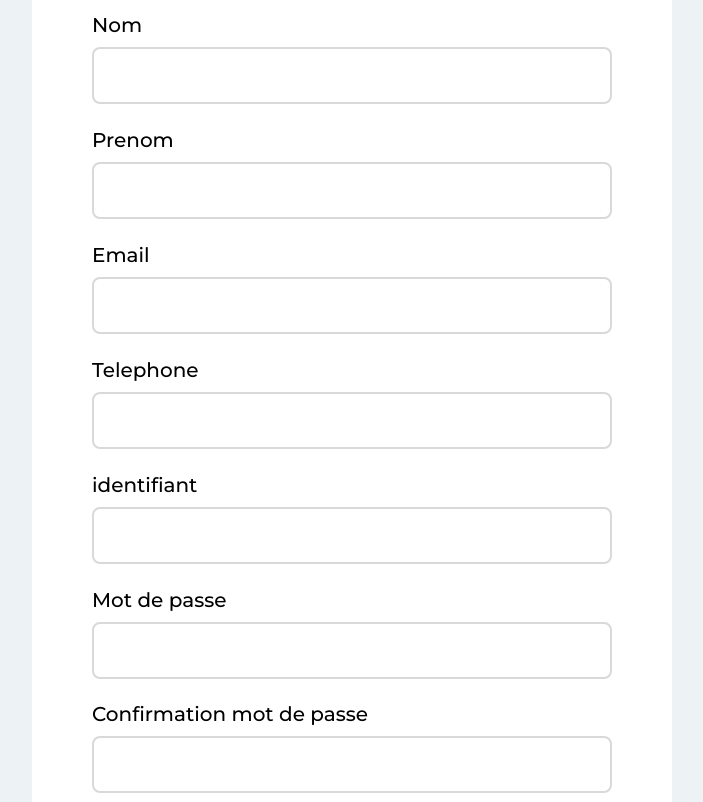
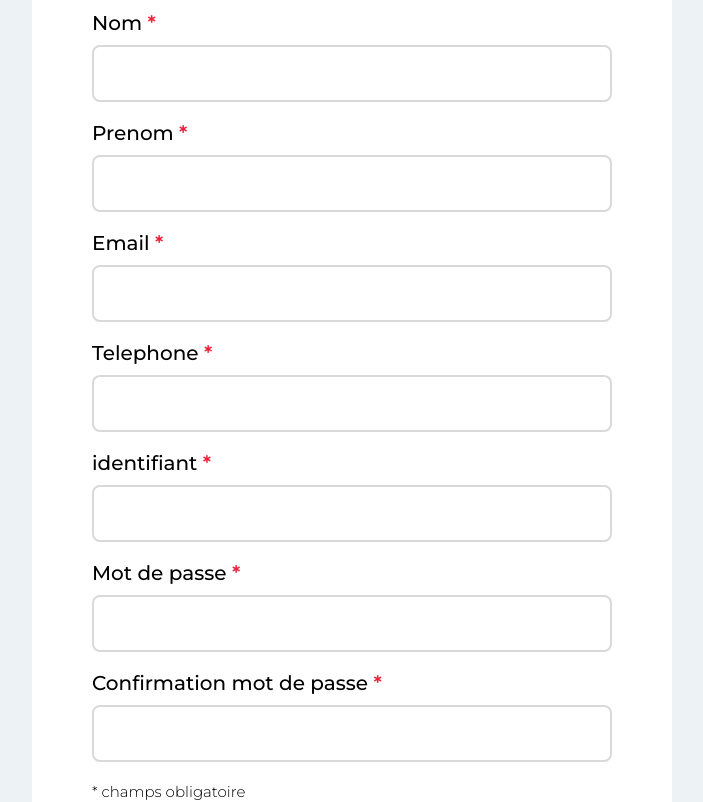
Before and after one commit to BastienCay/Front_IT_Formation, an Angular app in the folder IT_Formation/: page /inscription in a window 1280 px wide. Shown: the part 660-1462 px from the top of the page, without its empty margins (288-991 px from the left). Built offline with nearby package versions, Linux system fonts and the light colour scheme.

Commit message:
feat: :sparkles: Ajout Validator pour le formulaire

```diff
--- /dev/null
+++ b/IT_Formation/src/app/commons/Validators/telephone.validator.ts
@@ -0,0 +1,26 @@
+import { AbstractControl, ValidationErrors, ValidatorFn } from '@angular/forms';
+
+export function validTelephone(): ValidatorFn{
+
+    return (control:AbstractControl): ValidationErrors | null =>{
+
+      const value = control.value;
+
+      if (!value) {
+        return null;
+      }
+
+      let isNotNumericString = false;
+
+      for (let i = 0; i < value.length; i++) {
+        const char = value.charAt(i);
+        if (isNaN(Number(char))) {
+          isNotNumericString = true;
+          break;
+        }
+      }
+
+      return isNotNumericString ? {passwordNumeric:false}: null;
+    }
+
+}
--- a/IT_Formation/src/app/pages/page-inscription/formulaire-inscription/formulaire-inscription.component.css
+++ b/IT_Formation/src/app/pages/page-inscription/formulaire-inscription/formulaire-inscription.component.css
@@ -48,6 +48,13 @@ span{
   width: 520px;
 }
 
+#formulaire form p{
+  margin:0;
+  font-size: 15px;
+  font-weight: 300;
+  align-self: flex-start;
+}
+
 form div{
   display: flex;
   flex-direction: column;
@@ -68,10 +75,6 @@ form div{
   font-style: normal;
   font-weight: 500;
   line-height: normal;
-}
-
-.input-group input:hover{
-  border: 2px solid #EF233C;
 }
 
 button{
@@ -95,36 +98,6 @@ button:hover{
   cursor: pointer;
 }
 
-#zone_textarea{
-  display: flex;
-  flex-direction: column;
-}
-
-#zone_textarea label{
-  margin-bottom: 10px;
-  font-size: 20px;
-  font-style: normal;
-  font-weight: 500;
-  line-height: normal;
-}
-
-#zone_textarea textarea{
-  resize: none;
-  height: 200px;
-  padding: 5px;
-  border-radius: 8px;
-  border: 2px solid #D9D9D9;
-  color: black;
-  font-style: normal;
-  font-weight: 600;
-  line-height: normal;
-  font-family: "Montserrat";
-}
-
-#zone_textarea textarea:hover{
-  border: 2px solid #EF233C;
-}
-
 .cta{
   display: flex;
 }
--- a/IT_Formation/src/app/pages/page-inscription/formulaire-inscription/formulaire-inscription.component.html
+++ b/IT_Formation/src/app/pages/page-inscription/formulaire-inscription/formulaire-inscription.component.html
@@ -6,17 +6,17 @@
   <form [formGroup]="inscription" (ngSubmit)="onSubmit()">
       <!-- Désignation -->
       <div class="input-group">
-          <label class="label" for="nom"> Nom </label>
+          <label class="label" for="nom"> Nom <span>*</span></label>
           <input class="input" required type="text" formControlName="nom" id="nom"/>
           <!-- Si submitted est true et le champ désignation est INVALIDE -->
-          @if(submitted && !form['prenom'].valid){
+          @if(submitted && !form['nom'].valid){
               <span>* Nom Invalide</span>
           }
 
       </div>
 
       <div class="input-group">
-          <label class="label" for="prenom"> Prenom </label>
+          <label class="label" for="prenom"> Prenom <span>*</span></label>
           <input class="input" required type="text" formControlName="prenom" id="prenom"/>
           @if(submitted && !form['prenom'].valid){
               <span>* Prenom Invalide</span>
@@ -24,7 +24,7 @@
       </div>
 
       <div class="input-group">
-          <label class="label" for="email"> Email </label>
+          <label class="label" for="email"> Email <span>*</span></label>
           <input class="input" required type="email" formControlName="email" id="email"/>
           @if(submitted && !form['prenom'].valid){
               <span>* Email Invalide</span>
@@ -32,15 +32,15 @@
       </div>
 
       <div class="input-group">
-          <label class="label" for="tel"> Telephone </label>
+          <label class="label" for="tel"> Telephone <span>*</span></label>
           <input class="input" required type="tel" formControlName="telephone" id="tel"/>
-          @if(submitted && !form['prenom'].valid){
+          @if(submitted && !form['telephone'].valid){
               <span>* Telephone Invalide</span>
           }
       </div>
 
       <div class="input-group">
-        <label class="label" for="prenom"> identifiant </label>
+        <label class="label" for="prenom"> identifiant <span>*</span></label>
         <input class="input" required type="text" formControlName="identifiant" id="identifiant"/>
         @if(submitted && !form['identifiant'].valid){
             <span>* Identifiant Invalide</span>
@@ -48,23 +48,25 @@
       </div>
 
       <div class="input-group">
-        <label class="label" for="prenom"> Mot de passe </label>
+        <label class="label" for="prenom"> Mot de passe <span>*</span></label>
         <input class="input" required type="password" formControlName="motDePasse" id="motDePasse"/>
-        @if(submitted && !form['motDePasse'].valid && !form['motDePasseVerif'].valid){
+        @if(submitted && !form['motDePasse'].valid){
             <span>* Mot de passe Invalide</span>
         }
       </div>
 
       <div class="input-group">
-        <label class="label" for="prenom"> Confirmation mot de passe </label>
+        <label class="label" for="prenom"> Confirmation mot de passe <span>*</span></label>
         <input class="input" required type="password" formControlName="motDePasseVerif" id="motDePasseVerif"/>
-        @if(submitted && !form['motDePasseVerif'].valid && !form['motDePasse'].valid){
+        @if(submitted && !form['motDePasseVerif'].valid){
           <span>* Mot de passe Invalide</span>
         }
        </div>
 
+       <p>* champs obligatoire</p>
       <!-- Button -->
       <button type="submit">S'inscrire</button>
+
   </form>
 
 </div>
--- a/IT_Formation/src/app/pages/page-inscription/formulaire-inscription/formulaire-inscription.component.ts
+++ b/IT_Formation/src/app/pages/page-inscription/formulaire-inscription/formulaire-inscription.component.ts
@@ -7,6 +7,7 @@ import { CompteService } from '../../../services/compte.service';
 import { Stagiaire } from '../../../models/stagiaire.model';
 import { StagiaireService } from '../../../services/stagiaire.service';
 import { Router } from '@angular/router';
+import { validTelephone } from '../../../commons/Validators/telephone.validator';
 
 @Component({
   selector: 'app-formulaire-inscription',
@@ -20,13 +21,13 @@ export class FormulaireInscriptionComponent {
   utilisateur!: Utilisateur;
 
   inscription: FormGroup = this.formBuilder.group({
-    nom: ['',[Validators.minLength(5),Validators.required]],
-    prenom: ['',[Validators.minLength(5),Validators.required]],
-    email: ['',Validators.required],
-    telephone: ['',[Validators.minLength(5),Validators.required]],
-    identifiant: ['',[Validators.minLength(5),Validators.required]],
-    motDePasse: ['',[Validators.minLength(5),Validators.required]],
-    motDePasseVerif: ['',[Validators.minLength(5),Validators.required]],
+    nom: ['',[Validators.minLength(2),Validators.required,Validators.maxLength(50)]],
+    prenom: ['',[Validators.minLength(2),Validators.required,Validators.maxLength(50)]],
+    email: ['',[Validators.required,Validators.email]],
+    telephone: ['',[Validators.minLength(10),Validators.maxLength(11),Validators.required,validTelephone()]],
+    identifiant: ['',[Validators.minLength(8),Validators.maxLength(50),Validators.required]],
+    motDePasse: ['',[Validators.minLength(8),Validators.maxLength(50),Validators.required]],
+    motDePasseVerif: ['',[Validators.minLength(8),Validators.maxLength(50),Validators.required]],
   });
 
   submitted: boolean = false;
@@ -36,13 +37,20 @@ export class FormulaireInscriptionComponent {
     ,private stagiaireService: StagiaireService
     ,private router: Router){}
 
+   /**
+    * Fonction permettant de vérifier les données du formulaire
+    */
+  private verificationDonnée(){
+    this.verificationMotDePasse(this.inscription.get('motDePasse')?.value,this.inscription.get('motDePasseVerif')?.value);
+  }
+
   /**
    * Fonction regroupant toutes les métodes permettant de faire des requête pour la création d'un stagiaire
    * - Création de l'Utilisateur
-   * - Création du Compte
-   * - Création du Stagiaire
    */
   private CreationUtilisateur(){
+    this.verificationDonnée();
+
     const newUtilisateur = new Utilisateur( this.inscription.get('nom')?.value,
                                           this.inscription.get('prenom')?.value,
                                           this.inscription.get('email')?.value,
@@ -53,25 +61,33 @@ export class FormulaireInscriptionComponent {
     });
   }
 
+  /**
+   * Fonction regroupant toutes les métodes permettant de faire des requête pour la création d'un stagiaire
+   * - Création de l'Utilisateur
+   */
   creationCompteAndStagiaire(utilisateur: Utilisateur){
     const newCompte = new Compte( this.inscription.get('motDePasse')?.value,
                                   this.inscription.get('identifiant')?.value,
                                   utilisateur);
 
     this.compteService.createCompte(newCompte).subscribe({
-      error: () => console.error("Erreur creation Compte")
+      error: () => (console.error("Erreur creation Compte"),
+                    this.utilisateurService.deleteUtilisateur(utilisateur.id)
+                  )
     });
 
     const newStagiaire = new Stagiaire(utilisateur);
 
     this.stagiaireService.createStagiaire(newStagiaire).subscribe({
-      error: () => console.error("Erreur creation stagiaire")
+      error: () => (console.error("Erreur creation stagiaire"),
+                  this.utilisateurService.deleteUtilisateur(utilisateur.id)
+                    )
     });
 
     this.submitted = false;
     this.inscription.reset();
 
-    // this.router.navigate(['connection']);
+    this.router.navigate(['connection']);
   }
 
   onSubmit(): boolean{
@@ -84,6 +100,12 @@ export class FormulaireInscriptionComponent {
     }
   }
 
+  private verificationMotDePasse(motDePasse: string, motDePasseVerif: string){
+    if(motDePasse !== motDePasseVerif){
+      throw new Error;
+    }
+  }
+
   get form(){
     return this.inscription.controls;
   }
--- a/IT_Formation/src/app/services/utilisateur.service.ts
+++ b/IT_Formation/src/app/services/utilisateur.service.ts
@@ -31,4 +31,5 @@ export class UtilisateurService {
     deleteUtilisateur(id: number): Observable<Utilisateur>{
         return this.httpClient.delete<Utilisateur>(`${this.apiUrl}/utilisateurs/${id}`);
     }
+
 }
```
Also changed, not shown: IT_Formation/src/app/commons/Validators/value_validator.ts (deleted, +0 -22 lines).
